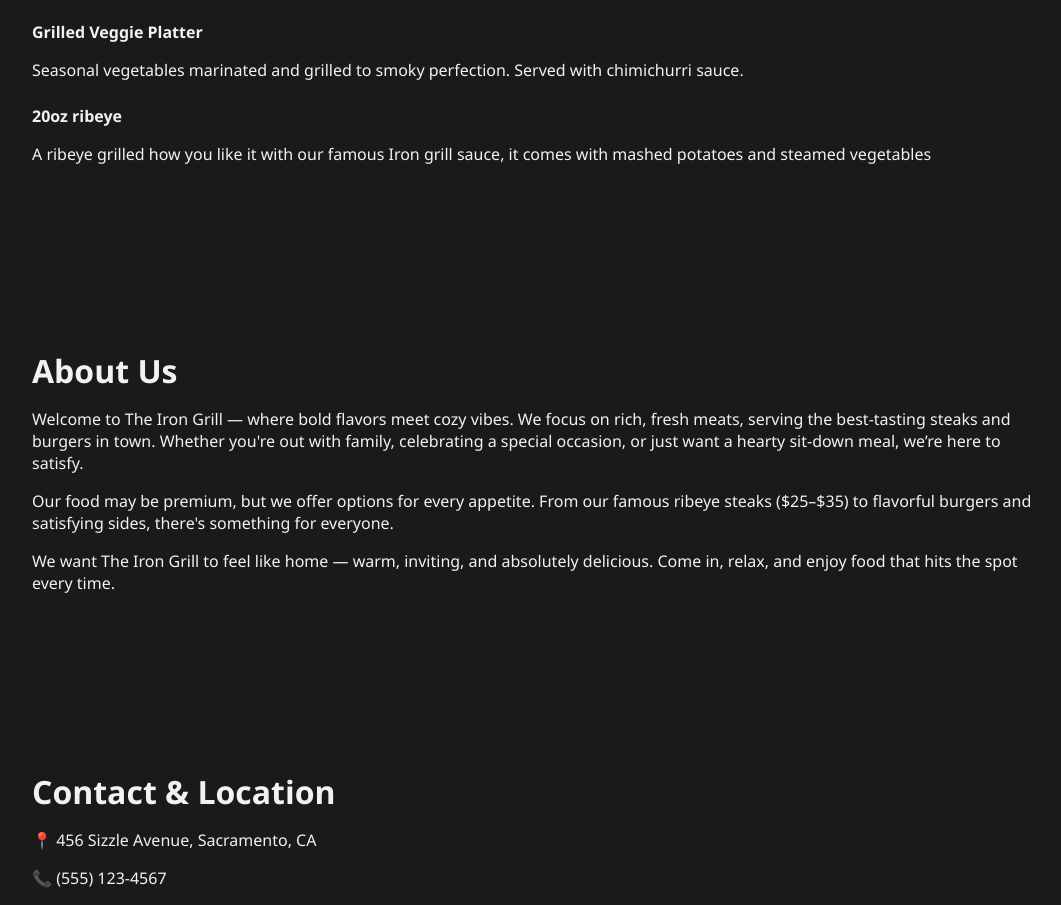
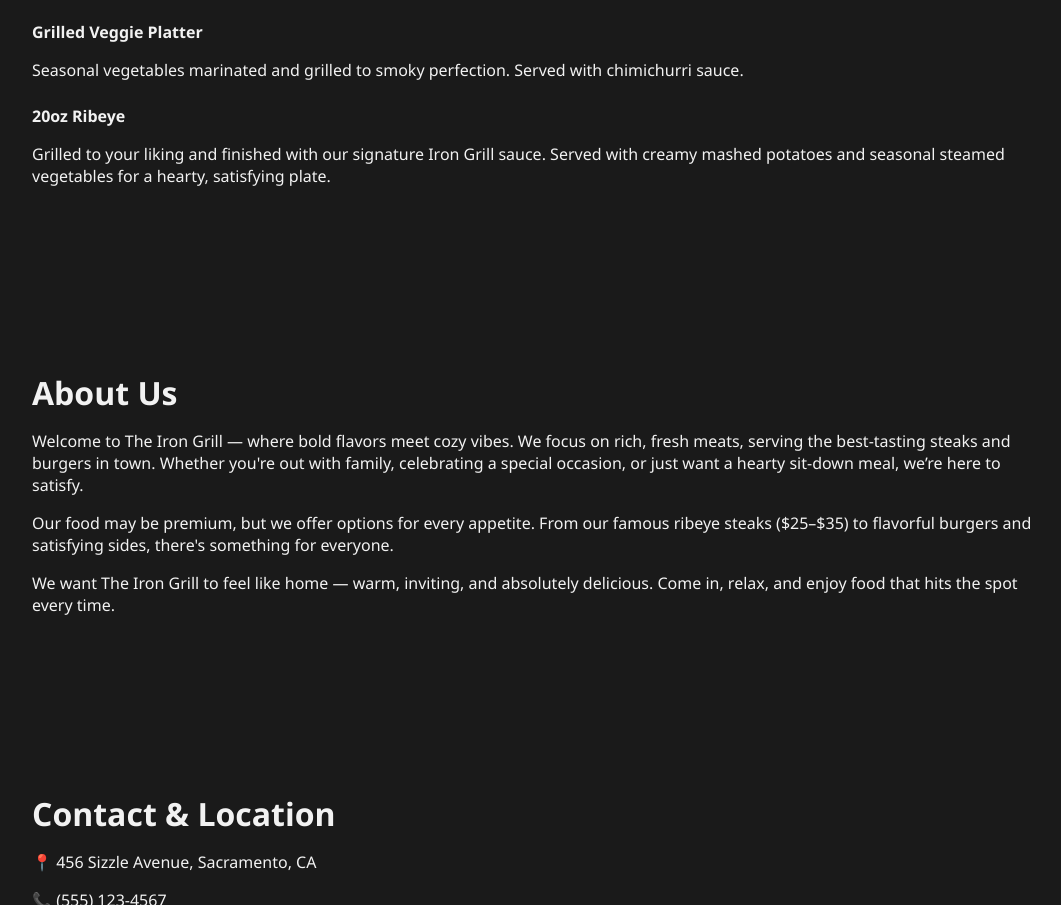
Before and after one commit to Iron-grill/The-Iron-Grill, a plain HTML site: page index.html in a window 1280 px wide. Shown: the part 915-1820 px from the top of the page, without its empty margins (108-1169 px from the left). Drawn offline with Linux system fonts and the light colour scheme.

Commit message:
Update index.html

```diff
--- a/index.html
+++ b/index.html
@@ -103,10 +103,10 @@
       <h4>Grilled Veggie Platter</h4>
       <p>Seasonal vegetables marinated and grilled to smoky perfection. Served with chimichurri sauce.</p>
     </div>
-    <div class="menu-item">
-      <H4>20oz ribeye</H4>
-      <p>A ribeye grilled how you like it with our famous Iron grill sauce, it comes with mashed potatoes and steamed vegetables</p>
-    </div>
+   <div class="menu-item">
+  <h4>20oz Ribeye</h4>
+  <p>Grilled to your liking and finished with our signature Iron Grill sauce. Served with creamy mashed potatoes and seasonal steamed vegetables for a hearty, satisfying plate.</p>
+</div>
   </section>
   <section class="section" id="about">
     <h3>About Us</h3>
```
